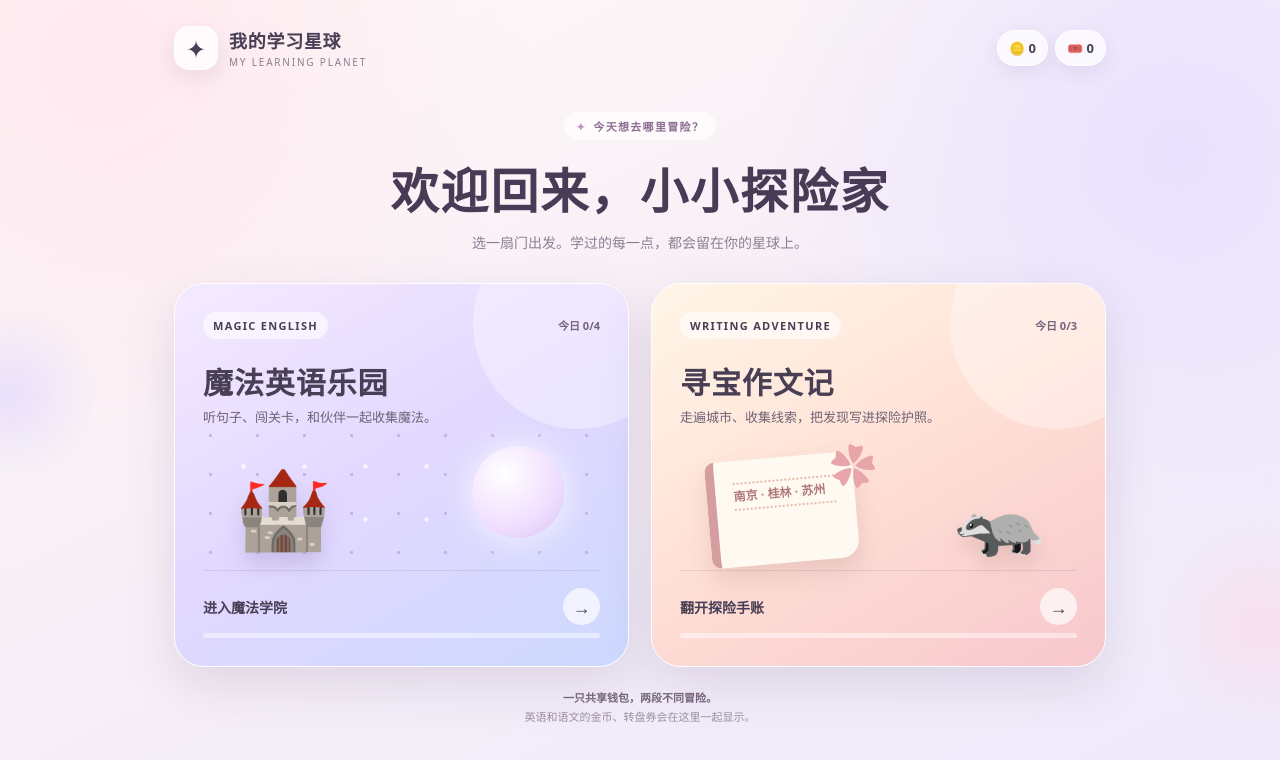
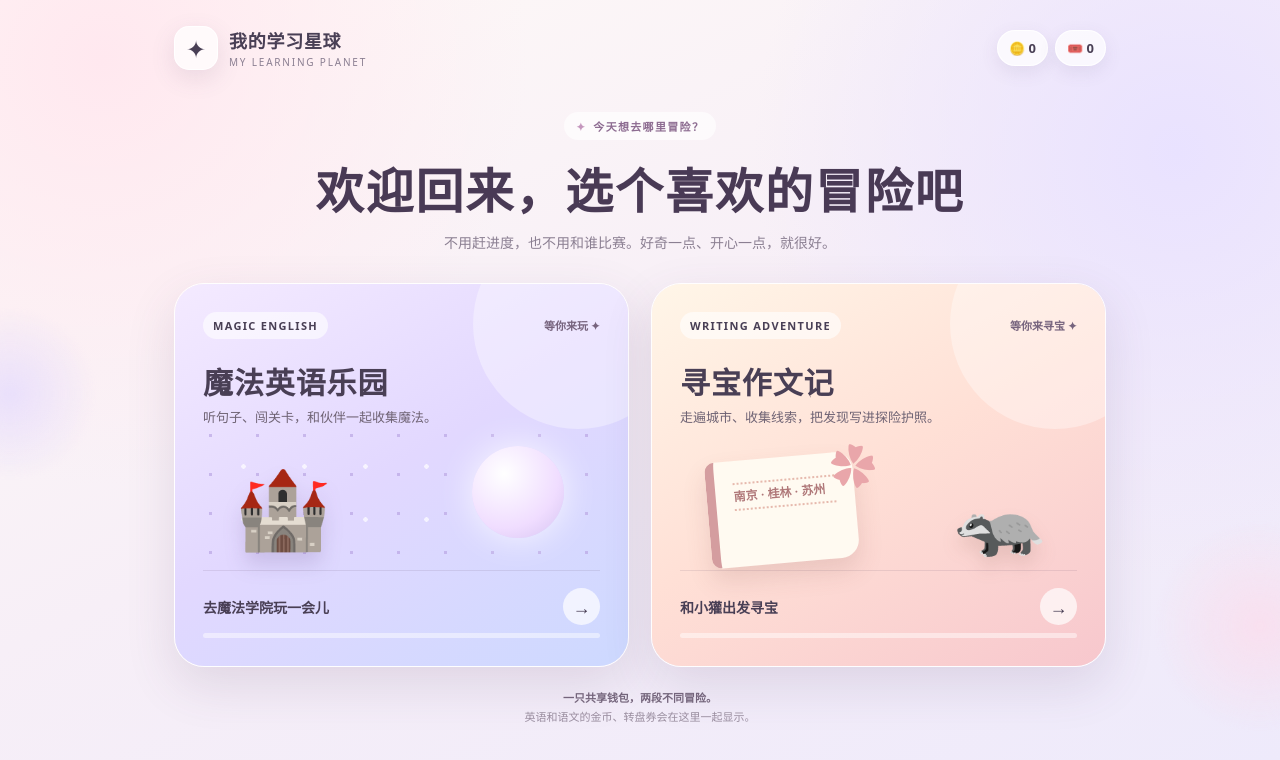
Before and after one commit to NeverGiveUp0618/learning, a website: page index.html in a window 1280 px wide. Drawn offline with Linux system fonts and the light colour scheme.

Commit message:
refine: make learning feel joyful

```diff
--- a/app.js
+++ b/app.js
@@ -21,15 +21,15 @@
     const s = snapshot();
     $("#coins").textContent = s.coins;
     $("#tickets").textContent = s.tickets;
-    $("#englishToday").textContent = s.english === 4 ? "今日已完成 ✓" : `今日 ${s.english}/4`;
-    $("#chineseToday").textContent = s.chinese === 3 ? "今日已完成 ✓" : `今日 ${s.chinese}/3`;
-    $("#englishAction").textContent = s.english === 4 ? "回去看看我的伙伴" : s.english ? "继续今天的魔法课" : "进入魔法学院";
-    $("#chineseAction").textContent = s.chinese === 3 ? "回去看看探险护照" : s.chinese ? "继续今天的寻宝" : "翻开探险手账";
+    $("#englishToday").textContent = s.english === 4 ? "星星收集好啦 ✓" : s.english ? `今天发现 ${s.english} 颗星` : "等你来玩 ✦";
+    $("#chineseToday").textContent = s.chinese === 3 ? "宝物都找到啦 ✓" : s.chinese ? `今天找到 ${s.chinese} 件宝物` : "等你来寻宝 ✦";
+    $("#englishAction").textContent = s.english === 4 ? "回去看看我的伙伴" : s.english ? "继续我的魔法冒险" : "去魔法学院玩一会儿";
+    $("#chineseAction").textContent = s.chinese === 3 ? "回去看看探险护照" : s.chinese ? "继续和小獾寻宝" : "和小獾出发寻宝";
     $("#englishProgress").style.width = `${s.english / 4 * 100}%`;
     $("#chineseProgress").style.width = `${s.chinese / 3 * 100}%`;
   }
   const h = new Date().getHours();
-  $("#greeting").textContent = h < 11 ? "早上好，小小探险家" : h < 18 ? "欢迎回来，小小探险家" : "晚上好，今天也辛苦啦";
+  $("#greeting").textContent = h < 11 ? "早上好，今天想发现什么？" : h < 18 ? "欢迎回来，选个喜欢的冒险吧" : "晚上好，来玩一小会儿吧";
   $("#refreshBtn").onclick = paint;
   window.addEventListener("storage", paint);
   document.addEventListener("visibilitychange", () => { if (!document.hidden) paint(); });
--- a/index.html
+++ b/index.html
@@ -34,14 +34,14 @@
 
     <section class="hero">
       <div class="eyebrow"><span class="spark">✦</span> 今天想去哪里冒险？</div>
-      <h1 id="greeting">欢迎回来，小小探险家</h1>
-      <p>选一扇门出发。学过的每一点，都会留在你的星球上。</p>
+      <h1 id="greeting">欢迎回来，选个喜欢的冒险吧</h1>
+      <p>不用赶进度，也不用和谁比赛。好奇一点、开心一点，就很好。</p>
     </section>
 
     <section class="portals" aria-label="选择学习项目">
       <a class="portal english" id="englishPortal" href="https://nevergiveup0618.github.io/English/">
         <div class="portalContent">
-          <div class="subject"><span class="subjectTag">MAGIC ENGLISH</span><span class="today" id="englishToday">今日 0/4</span></div>
+          <div class="subject"><span class="subjectTag">MAGIC ENGLISH</span><span class="today" id="englishToday">等你来玩 ✦</span></div>
           <h2>魔法英语乐园</h2><p>听句子、闯关卡，和伙伴一起收集魔法。</p>
           <div class="scene"><div class="starField"></div><div class="moon"></div><div class="castle" aria-hidden="true">🏰</div></div>
           <div class="go"><span id="englishAction">进入魔法学院</span><span class="arrow">→</span></div><div class="progress"><i id="englishProgress"></i></div>
@@ -50,7 +50,7 @@
 
       <a class="portal chinese" id="chinesePortal" href="https://nevergiveup0618.github.io/Chinese/">
         <div class="portalContent">
-          <div class="subject"><span class="subjectTag">WRITING ADVENTURE</span><span class="today" id="chineseToday">今日 0/3</span></div>
+          <div class="subject"><span class="subjectTag">WRITING ADVENTURE</span><span class="today" id="chineseToday">等你来寻宝 ✦</span></div>
           <h2>寻宝作文记</h2><p>走遍城市、收集线索，把发现写进探险护照。</p>
           <div class="scene"><div class="journal" aria-hidden="true"></div><div class="badger" aria-hidden="true">🦡</div></div>
           <div class="go"><span id="chineseAction">翻开探险手账</span><span class="arrow">→</span></div><div class="progress"><i id="chineseProgress"></i></div>
--- a/sw.js
+++ b/sw.js
@@ -1,4 +1,4 @@
-const CACHE = "learning-planet-v1";
+const CACHE = "learning-planet-v2";
 const FILES = ["./", "./index.html", "./app.js", "./manifest.json"];
 self.addEventListener("install", e => e.waitUntil(caches.open(CACHE).then(c => c.addAll(FILES)).then(() => self.skipWaiting())));
 self.addEventListener("activate", e => e.waitUntil(caches.keys().then(keys => Promise.all(keys.filter(k => k !== CACHE).map(k => caches.delete(k)))).then(() => self.clients.claim())));
```
Also changed, not shown: tests/test.js (+5 -4 lines).
